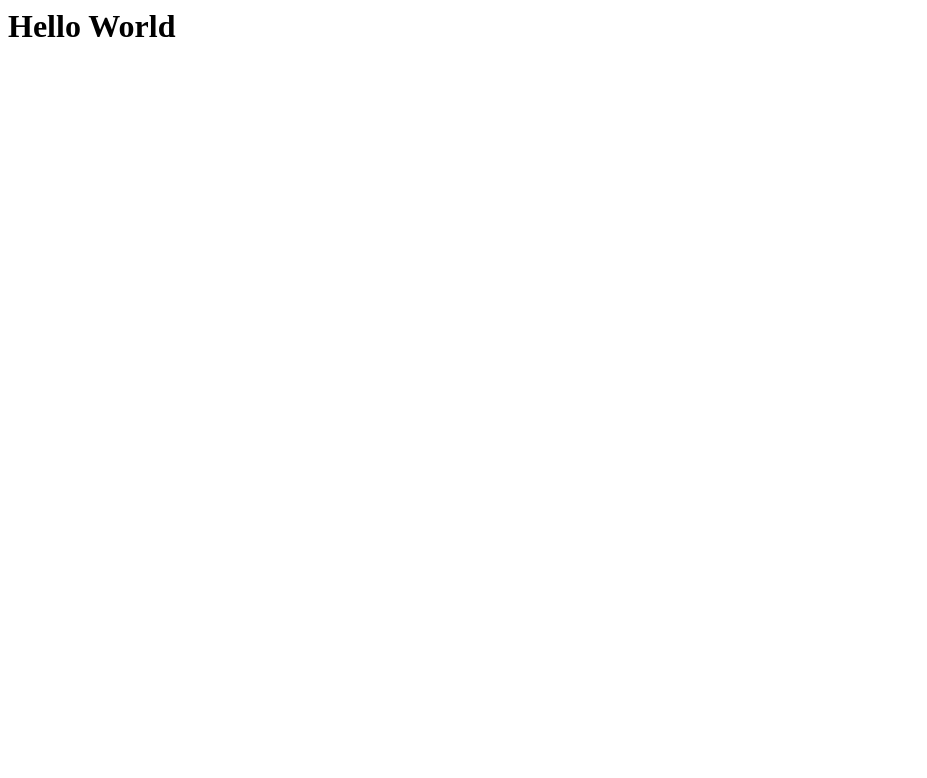
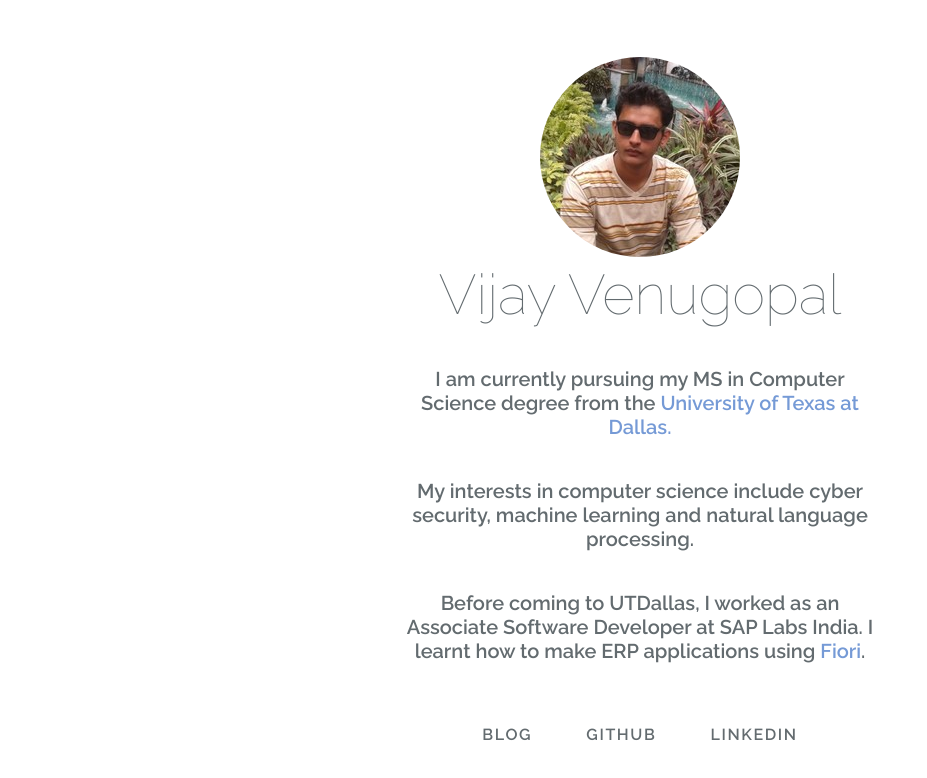
Before and after one commit to nambiarvijay/nambiarvijay.github.io, a plain HTML site: page index.html in a window 1280 px wide. Shown: the whole page, without its empty margins (0-927 px from the left). Drawn offline with Linux system fonts and the light colour scheme.

Commit message:
old page

```diff
--- a/index.html
+++ b/index.html
@@ -1,7 +1,111 @@
-<html>
-<head>
-</head>
-<body>
-<h1>Hello World</h1>
-</body>
+<!doctype html>
+<html lang="en">
+    <head>
+        <meta charset="utf-8">
+        <meta http-equiv="X-UA-Compatible" content="IE=edge">
+        <meta name="viewport" content="width=device-width, initial-scale=1">
+
+        <title>Home</title>
+
+        <!-- Fonts -->
+        <link href="https://fonts.googleapis.com/css?family=Raleway:100,600" rel="stylesheet" type="text/css">
+
+        <!-- Styles -->
+        <style>
+            html, body {
+                background-color: #fff;
+                color: #636b6f;
+                font-family: 'Raleway', sans-serif;
+                font-weight: 100;
+                height: 100vh;
+                margin: 0;
+            }
+            .profilepic {
+                border-radius:50%;
+            }
+            .full-height {
+                height: 100vh;
+            }
+            .flex-center {
+                align-items: center;
+                display: flex;
+                justify-content: center;
+            }
+            .position-ref {
+                position: relative;
+            }
+            .top-right {
+                position: absolute;
+                right: 10px;
+                top: 18px;
+            }
+            .content {
+                text-align: center;
+            }
+            .title {
+                font-size: 3.5em;
+            }
+            .links > a {
+                color: #636b6f;
+                padding: 0 25px;
+                font-size: 16px;
+                font-weight: 600;
+                letter-spacing: .1rem;
+                text-decoration: none;
+                text-transform: uppercase;
+            }
+            .m-b-md {
+                margin-bottom: 30px;
+            }
+            .paratext {
+                font-size:20px;
+                font-weight: 600;
+                padding:0.5em;
+            }
+            .paratext a{
+                color: #759ad6;
+                text-decoration:none;
+
+            }
+            a:hover{
+                text-decoration:underline;
+            }
+            .container {
+                width:500px;
+            }
+            .contact {
+                padding-top:2em;
+            }
+
+        </style>
+    </head>
+    <body>
+         <div class="flex-center position-ref full-height">
+            <div class="container">
+            <div class="content">
+                <div class="thumbnail">
+                    <img class="img-responsive profilepic" src="images/thumbnailprofile.jpg"/>
+                </div>
+                <div class="title m-b-md">
+                    Vijay Venugopal
+                </div>
+                <p class="paratext">
+                    I am currently pursuing my MS in Computer Science degree from the <a href="https://cs.utdallas.edu/">University of Texas at Dallas.</a>
+                </p>
+                <p class="paratext">
+                    My interests in computer science include cyber security, machine learning and natural language processing.
+                </p>
+                <p class="paratext">
+                    Before coming to UTDallas, I worked as an Associate Software Developer at SAP Labs India. I learnt how to make ERP applications using <a href="https://www.sap.com/products/fiori.html">Fiori</a>.
+                </p>
+                 <div class="links contact">
+                    <a href="http://blog.nambiarvijay.com">Blog</a>
+                    <a href="http://github.com/nambiarvijay">Github</a>
+                    <a href="http://www.linkedin.com/in/nambiarvijay93">LinkedIn</a>
+                </div>
+            </div>
+        </div>
+        </div>
+
+    </body>
 </html>
```
Also changed, not shown: images/profile.jpg (added), images/thumbnailprofile.jpg (added).
